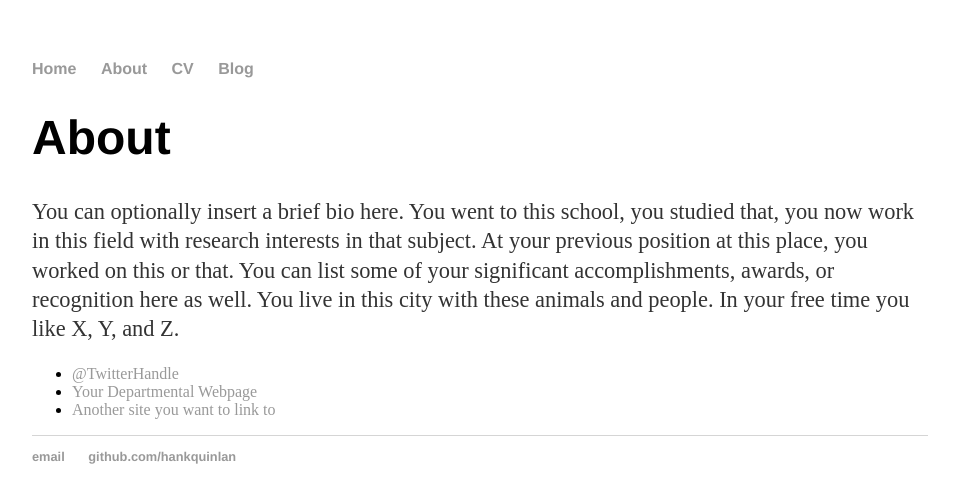
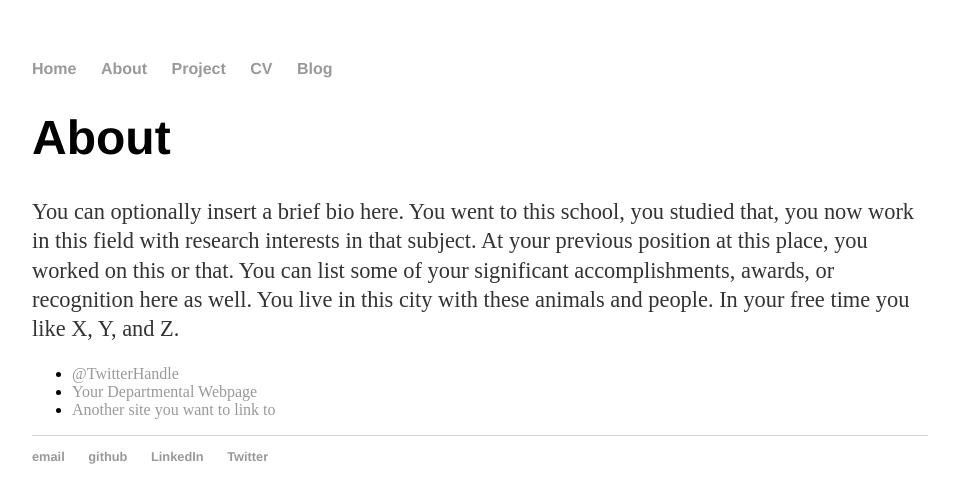
Before and after one commit to vikssai/vikssai.github.io, a Jekyll site: the page built from about/index.html, in a window 1280 px wide. Shown: the top 503 px of the page, without its empty margins (160-1119 px from the left). Built offline with Jekyll 4.4.1, drawn with Linux system fonts in a browser that asks for light colours.

Commit message:
chnaged the default

```diff
--- a/_layouts/default.html
+++ b/_layouts/default.html
@@ -13,6 +13,7 @@
 <ul>
 <li><a href="/">Home</a></li>
 <li><a href="/about">About</a></li>
+<li><a href="/project">Project</a></li>
 <li><a href="/cv">CV</a></li>
 <li><a href="/blog">Blog</a></li>
 </ul>
@@ -25,8 +26,10 @@
 
   <footer>
    <ul>
-   <li><a href="mailto:hankquinlanhub@gmail.com">email</a></li>
-   <li><a href="https://github.com/hankquinlan">github.com/hankquinlan</a></li>
+   <li><a href="mailto:viks.sai@gmail.com">email</a></li>
+   <li><a href="https://github.com/vikssai">github</a></li>
+   <li><a href="https://www.linkedin.com/in/vikssai/">LinkedIn</a></li>
+   <li><a href="https://twitter.com/viks_sai">Twitter</a></li>
    </ul>
   </footer>
   </body>
```
